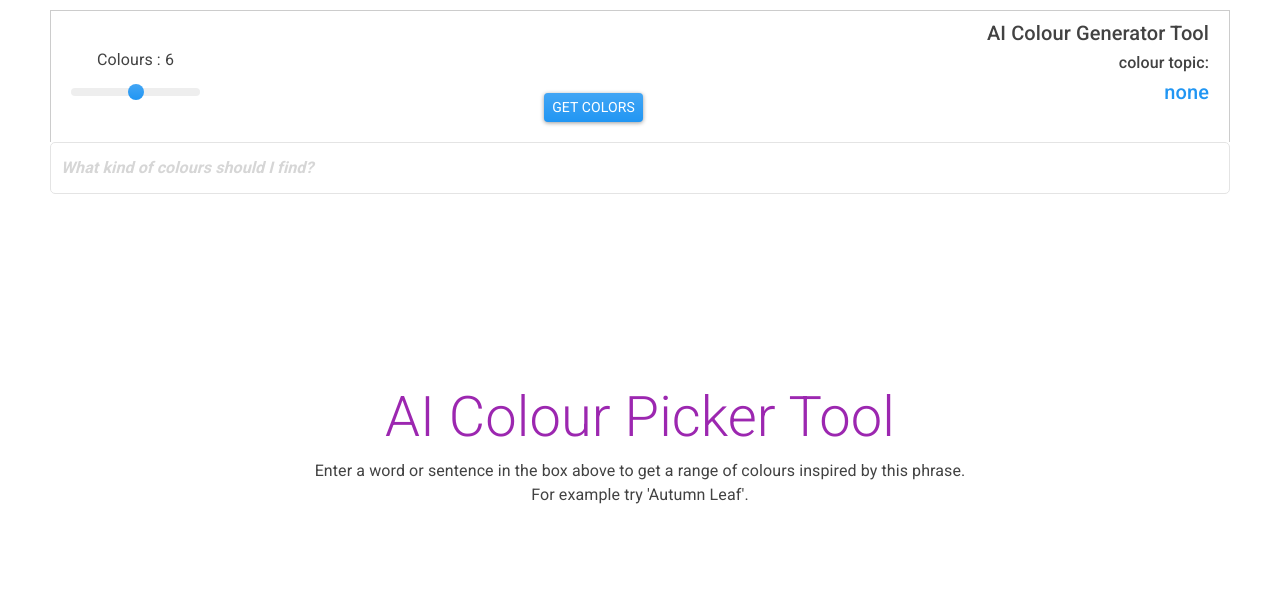
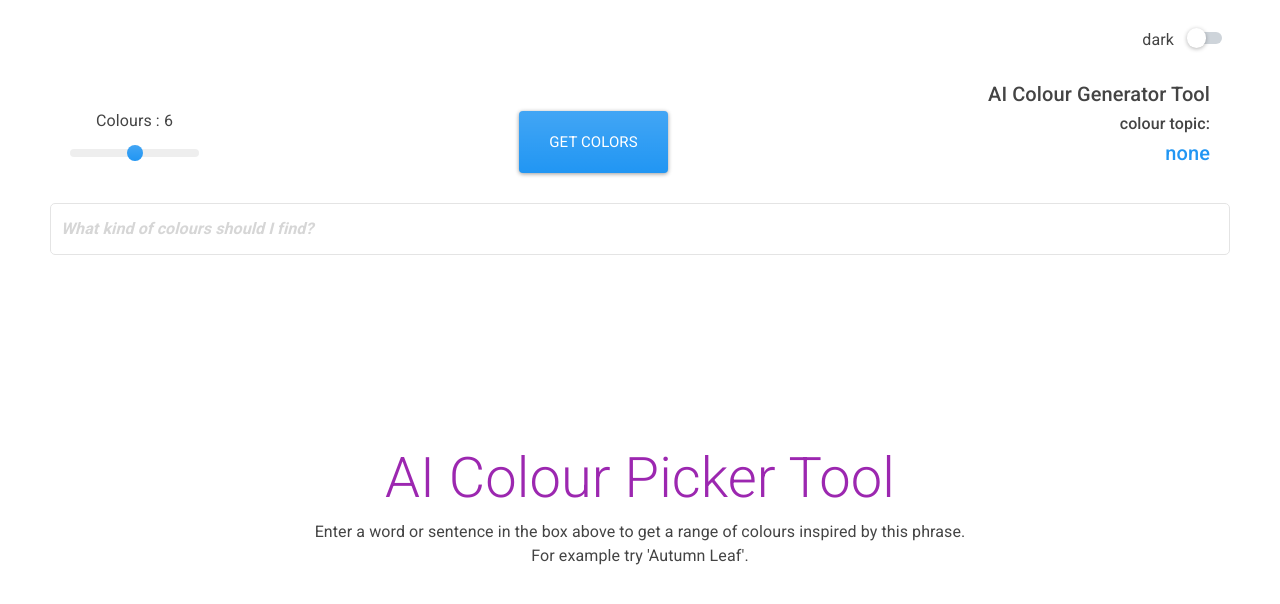
Before and after one commit to piyook/ai-colour-picker, a React (Vite) app: page / in a window 1280 px wide. Shown: the top 604 px of the page. Built offline with nearby package versions, Linux system fonts and the light colour scheme; no server answers.

Commit message:
feat(APP): add dark theme and toggle (#16)

```diff
--- a/index.html
+++ b/index.html
@@ -1,5 +1,5 @@
 <!doctype html>
-<html lang="en">
+<html lang="en" data-bs-theme="light">
     <head>
         <meta charset="UTF-8" />
         <meta name="viewport" content="width=device-width, initial-scale=1.0" />
--- a/src/App.css
+++ b/src/App.css
@@ -7,7 +7,6 @@
     flex-direction: column;
     justify-content: flex-start;
     align-items: center;
-    color: rgb(66, 66, 66);
 }
 
 .Header {
@@ -21,7 +20,6 @@
     flex-direction: column;
     justify-content: center;
     align-items: center;
-    background-color: white;
 }
 
 .Header > input:focus {
@@ -45,13 +43,14 @@
     justify-content: space-between;
     align-items: flex-start;
     padding: 0px 20px 20px 20px;
-    border: 1px rgba(0, 0, 0, 0.2) solid;
     border-bottom: none;
 }
 
 .Header__button {
-    /* box-shadow: none; */
     align-self: flex-end;
+    padding: 20px 30px 20px 30px;
+    margin: 10px;
+    font-size: 15px;
 }
 
 .Header__sliderGroup {
--- a/src/components/color-results.tsx
+++ b/src/components/color-results.tsx
@@ -11,7 +11,7 @@ function ColourResults(properties: {
         return <div>No Colours Found - Please Try Again</div>;
 
     const renderTooltip = (colourName: string) => (
-        <Tooltip id="button-tooltip">{colourName}</Tooltip>
+        <Tooltip data-bs-theme="light">{colourName}</Tooltip>
     );
 
     return (
--- a/src/components/header-block.tsx
+++ b/src/components/header-block.tsx
@@ -14,12 +14,17 @@ export function HeaderBlock({
 }: HeaderBlockProperties): React.JSX.Element {
     const [numberOfColours, setNumberOfColours] = useState('6');
     const [currentTopic, setCurrentTopic] = useState<string>();
+    const [screenMode, setScreenMode] = useState('light');
     const inputData = useRef<HTMLInputElement>(null);
     const slider = useRef<HTMLInputElement>(null);
 
     useEffect(() => {
         if (inputData.current) inputData.current.focus();
     });
+
+    useEffect(() => {
+        document.documentElement.dataset.bsTheme = screenMode;
+    }, [screenMode]);
 
     const rangeHandler = () => {
         if (slider?.current) {
@@ -65,15 +70,35 @@ export function HeaderBlock({
         inputData.current.value = '';
     };
 
+    const ModeChangeHandler = () => {
+        setScreenMode(screenMode === 'dark' ? 'light' : 'dark');
+    };
+
     return (
         <header className="Header">
+            <div className="form-check form-switch d-flex align-self-end align-items-center m-10">
+                <div className="px-3">dark</div>
+                <div className="form-check form-switch ">
+                    <input
+                        className="form-check-input"
+                        type="checkbox"
+                        role="switch"
+                        id="flexSwitchCheckChecked"
+                        onChange={ModeChangeHandler}
+                    />
+                </div>
+            </div>
             <div className="Header__widgetBar">
                 <div className="Header__sliderGroup">
                     <div className="Header__colourTotal">
                         Colours : {numberOfColours}
                     </div>
                     <div className="Header__slider">
-                        <FormRange ref={slider} onChange={rangeHandler} />
+                        <FormRange
+                            ref={slider}
+                            data-bs-theme="light"
+                            onChange={rangeHandler}
+                        />
                     </div>
                 </div>
 
--- a/src/components/load-spinner.tsx
+++ b/src/components/load-spinner.tsx
@@ -22,13 +22,13 @@ function LoadSpinner({ prompt }: LoadSpinnerProperties): React.JSX.Element {
             <Spinner
                 animation="border"
                 role="status"
-                className="text-white LoadSpinner__spinner"
+                className="LoadSpinner__spinner"
             />
-            <h1 className="display-4 text-white">getting colours</h1>
+            <h1 className="display-4">getting colours</h1>
             {prompt && (
                 <>
-                    <h3 className="display-6 text-white">for</h3>
-                    <h3 className="display-6 text-white"> {prompt}</h3>
+                    <h3 className="display-6">for</h3>
+                    <h3 className="display-6"> {prompt}</h3>
                 </>
             )}
         </motion.div>
--- a/src/utils/prompt-generator.ts
+++ b/src/utils/prompt-generator.ts
@@ -3,5 +3,5 @@ type PromptProperties = { userQuestion: string; numberOfColours: string };
 export const promptGenerator = ({
     userQuestion,
     numberOfColours,
-}: PromptProperties) => `Return only an array of a complemetary palette of ${numberOfColours} colours as hex values in json format based ${userQuestion}, including colour, hex, contrastingColourHex
+}: PromptProperties) => `Return only an array of a complemetary palette of ${numberOfColours} colours as hex values in json format inspired by ${userQuestion}, including colour, hex, contrastingColourHex
 and description as keys in an object with colours as a key arranged in order of darkest colours first. The colour description should be detailled and descriptive. Dont include any other text in your response.`;
```
Also changed, not shown: images/intro.png, images/response2.png. Lines whose indentation alone changed are shown as unchanged.
